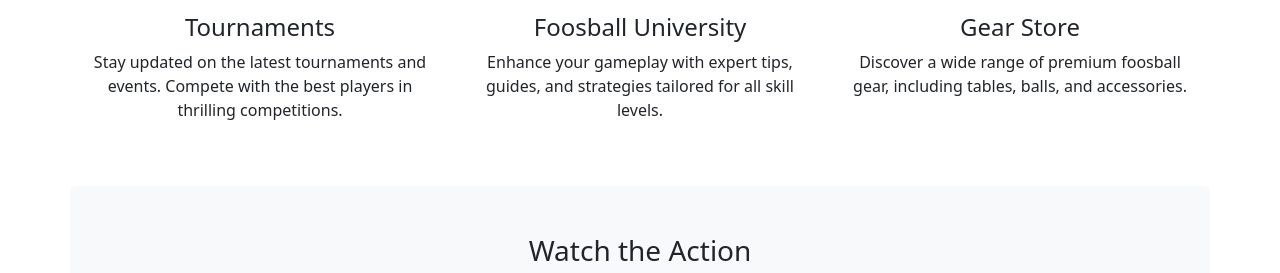
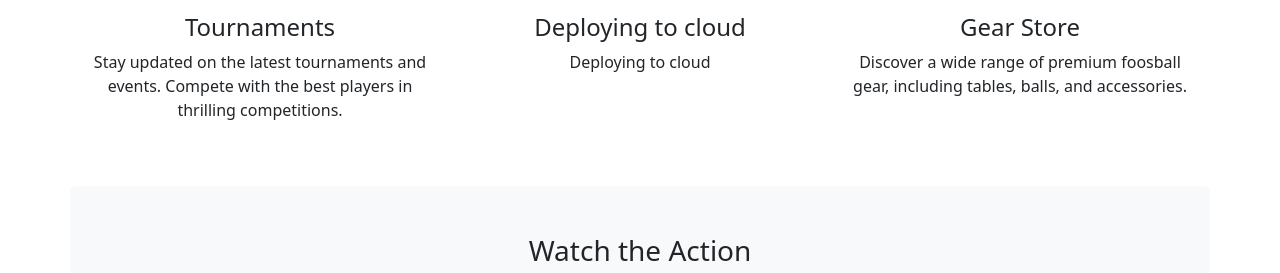
Before and after one commit to wbt6/docker-github-action, a plain HTML site: page foosball/index.html in a window 1280 px wide. Shown: the part 1498-1771 px from the top of the page. Drawn offline with nearby package versions, Linux system fonts and the light colour scheme.

Commit message:
Updated homepage

```diff
--- a/foosball/index.html
+++ b/foosball/index.html
@@ -113,8 +113,8 @@
             </div>
             <div class="col-md-4">
                 <img src="https://foosball.com/images/siteimages/foos_university/university.jpg" class="img-fluid mb-3 rounded-circle" alt="Tips">
-                <h4>Foosball University</h4>
-                <p>Enhance your gameplay with expert tips, guides, and strategies tailored for all skill levels.</p>
+                <h4>Deploying to cloud</h4>
+                <p>Deploying to cloud</p>
             </div>
             <div class="col-md-4">
                 <img src="https://foosball.com/images/siteimages/blog/Div1.png" class="img-fluid mb-3 rounded-circle" alt="Gear">
```
